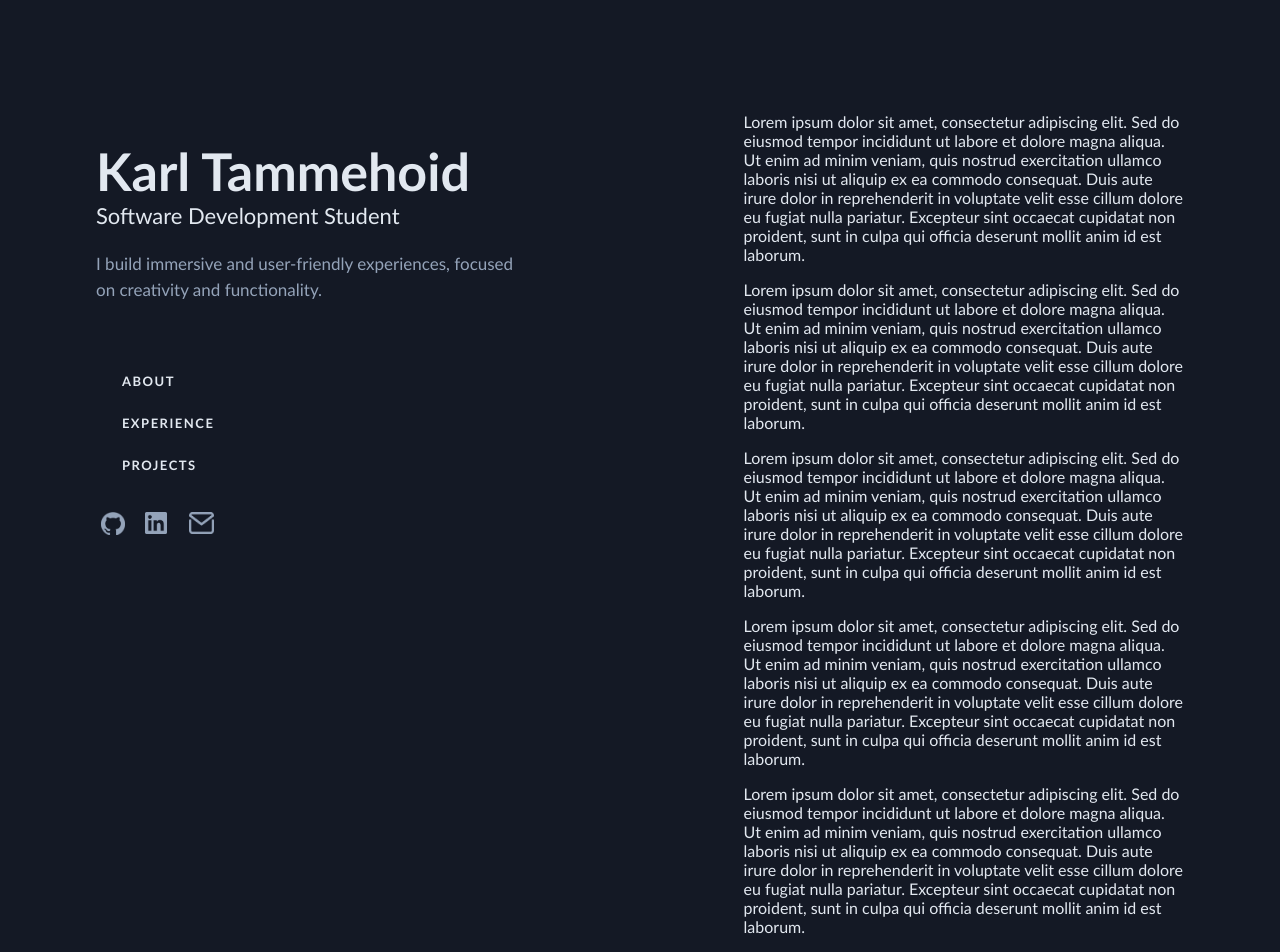
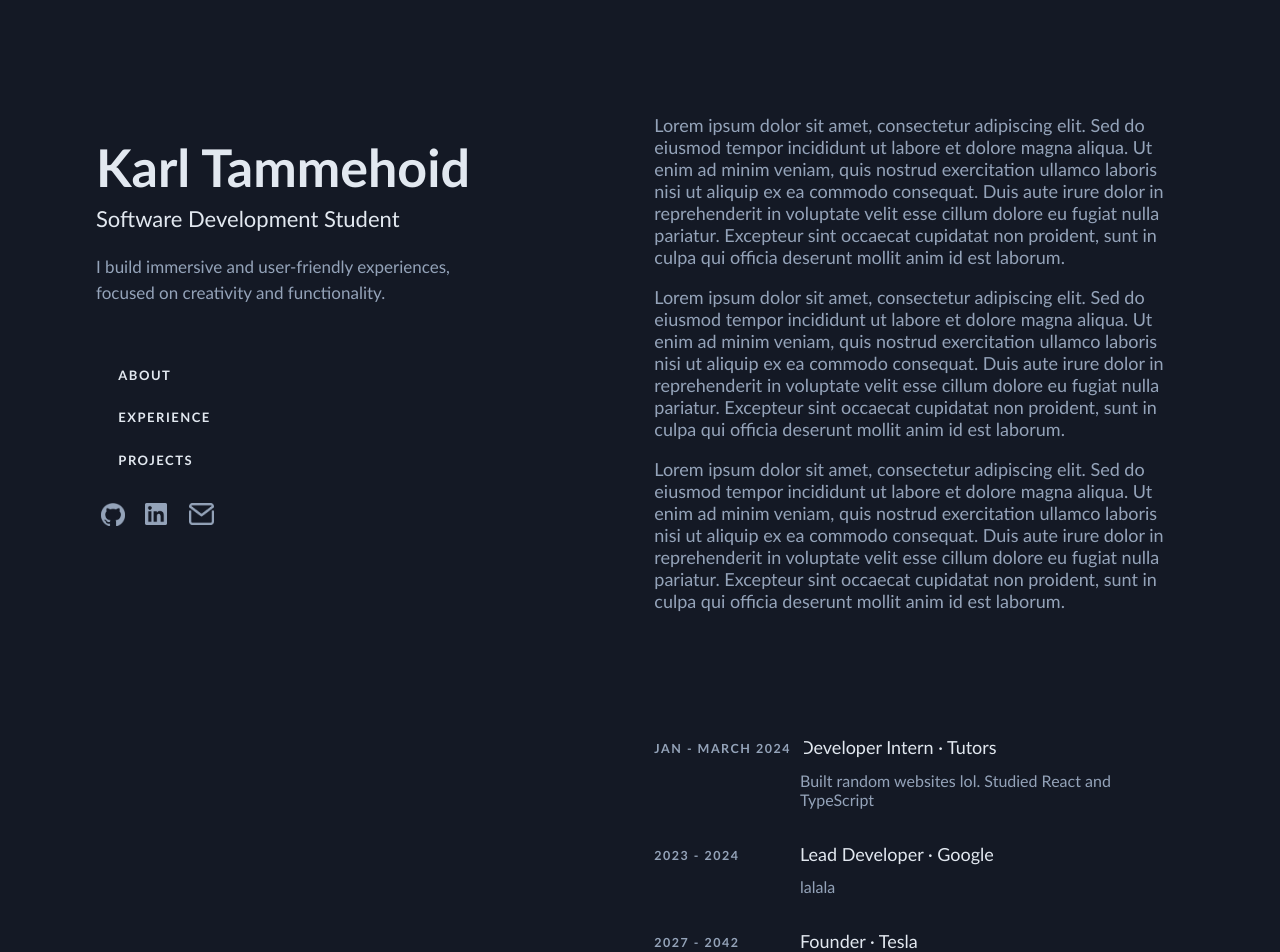
Before and after one commit to ScytheGGG/Portfolio, a React (Create React App) app: page / in a window 1280 px wide. Shown: the top 952 px of the page. Built offline with nearby package versions, Linux system fonts and the light colour scheme.

Commit message:
Mapping components

```diff
--- a/src/App.js
+++ b/src/App.js
@@ -2,12 +2,13 @@ import React from "react"
 
 // website elements
 import BPage from "./b-home/bPage"
+import bPage_exp from "./b-home/bPage-exp-data"
 
 // the app itself
 export default function App() {
   return (
     <div>
-      <BPage />
+      <BPage entries={bPage_exp} />
     </div>
   )
 }
--- /dev/null
+++ b/src/b-home/bPage-exp-data.js
@@ -0,0 +1,17 @@
+export default [
+    {
+        date: "JAN - MARCH 2024",
+        title: "Developer Intern · Tutors",
+        details: "Built random websites lol. Studied React and TypeScript",
+    },
+    {
+        date: "2023 - 2024",
+        title: "Lead Developer · Google",
+        details: "lalala",
+    },
+    {
+        date: "2027 - 2042",
+        title: "Founder · Tesla",
+        details: "car go brrrr",
+    },
+]
--- a/src/b-home/bPage.js
+++ b/src/b-home/bPage.js
@@ -1,6 +1,6 @@
 import React from "react";
 
-export default function BPage() {
+export default function BPage({ entries }) {
     const pageStyle = {
         fontFamily: 'Calibri, Inter, sans-serif', // Specify calibri as the primary font
         display: 'flex',
@@ -9,13 +9,13 @@ export default function BPage() {
 
     const leftStyle = {
         position: 'sticky',
-        top: 'calc(15% + 20px)', // Adjusted top position to account for the margin and padding
-        height: 'calc(100vh - 7.5%)',
+        top: 'calc(14.5% + 20px)', // Adjusted top position to account for the margin and padding
+        height: 'calc(100vh - 7%)',
         boxSizing: 'border-box', // Include padding in the width calculation
     };
 
     const rightStyle = {
-        flex: '1', // Flex grow to fill remaining space
+        width: '48%',
         overflowY: 'auto', // Enable vertical scrolling if content overflows
     };
 
@@ -76,12 +76,14 @@ export default function BPage() {
                     qui officia deserunt mollit anim id est laborum.</p>
                 </div>
                 <div className="bpr--experience">
-                    <p>Lorem ipsum dolor sit amet, consectetur adipiscing elit. Sed do eiusmod tempor
-                    incididunt ut labore et dolore magna aliqua. Ut enim ad minim veniam, quis nostrud
-                    exercitation ullamco laboris nisi ut aliquip ex ea commodo consequat. Duis aute
-                    irure dolor in reprehenderit in voluptate velit esse cillum dolore eu fugiat
-                    nulla pariatur. Excepteur sint occaecat cupidatat non proident, sunt in culpa
-                    qui officia deserunt mollit anim id est laborum.</p>
+                    {entries.map((entry, index) => (
+                        <div className="bpre--layout" key={index}>
+                        <p className="bpre--date">{entry.date}</p>
+                        <p className="bpre--title">{entry.title}</p>
+                        <p className="bpre--details">{entry.details}</p>
+                        </div>
+                    ))}
+                    <p className="bpre--resume">View Resume</p>
                 </div>
                 <div className="bpr--projects">
                     <p>Lorem ipsum dolor sit amet, consectetur adipiscing elit. Sed do eiusmod tempor
@@ -90,6 +92,7 @@ export default function BPage() {
                     irure dolor in reprehenderit in voluptate velit esse cillum dolore eu fugiat
                     nulla pariatur. Excepteur sint occaecat cupidatat non proident, sunt in culpa
                     qui officia deserunt mollit anim id est laborum.</p>
+                    <p>View Project Archive</p>
                 </div>
             </div>
         </div>
--- a/src/style.css
+++ b/src/style.css
@@ -111,7 +111,52 @@ body {
 
 .bPage--right {
   margin-right: 7.5%;
-  color: var(--white);
+  color: var(--grayish);
+  font-size: 18px;
+
+  .bpr--about {
+    margin-bottom: 20%;
+  }
+
+  .bpr--experience {
+    margin-bottom: 20%;
+
+    .bpre--layout {
+      display: flex;
+      position: relative;
+      flex-direction: column;
+    }
+
+    .bpre--date {
+      position: absolute; /* Set position to absolute */
+      top: 0; /* Position it at the top of the parent container */
+      left: 0; /* Position it at the left of the parent container */
+      padding-right: 2.5%;
+      padding-top: 2%;
+      font-size: 12.5px;
+      font-weight: bold;
+      letter-spacing: 1.5px;
+    }
+
+    .bpre--title {
+      padding-left: 27.5%;
+      font-size: 18px;
+      color: var(--white);
+      display: block;
+    }
+
+    .bpre--details {
+      margin-top: -1%;
+      padding-left: 27.5%;
+      font-size: 16px;
+    }
+
+    .bpre--resume {
+      padding-right: 20px;
+      font-size: 17px;
+      letter-spacing: 1.5px;
+    }
+  }
 }
 
 
```
